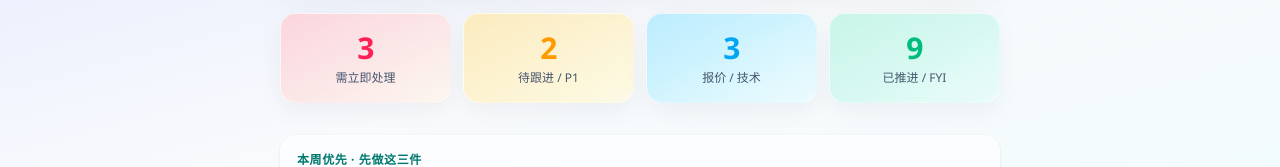
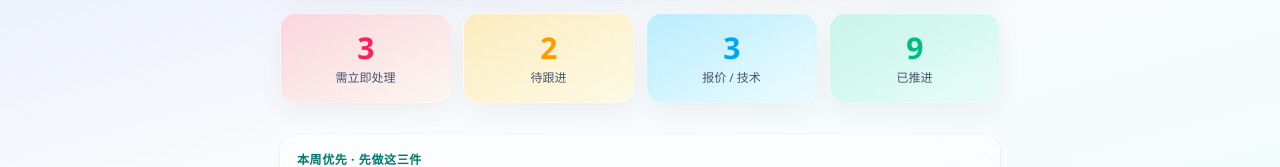
Before and after one commit to erict16/email-desk, a Next.js app: page / in a window 1280 px wide. Shown: the part 255-422 px from the top of the page. Built offline with nearby package versions, Linux system fonts and the light colour scheme.

Commit message:
ui: shorten overview labels (待跟进, 已推进)

```diff
--- a/src/components/Board.tsx
+++ b/src/components/Board.tsx
@@ -11,7 +11,7 @@ const STATS = [
   },
   {
     key: "pending" as const,
-    label: "待跟进 / P1",
+    label: "待跟进",
     num: "text-amber-500",
     glow: "from-amber-400/25 to-yellow-300/10",
   },
@@ -23,7 +23,7 @@ const STATS = [
   },
   {
     key: "other" as const,
-    label: "已推进 / FYI",
+    label: "已推进",
     num: "text-emerald-500",
     glow: "from-emerald-400/20 to-teal-300/10",
   },
```
